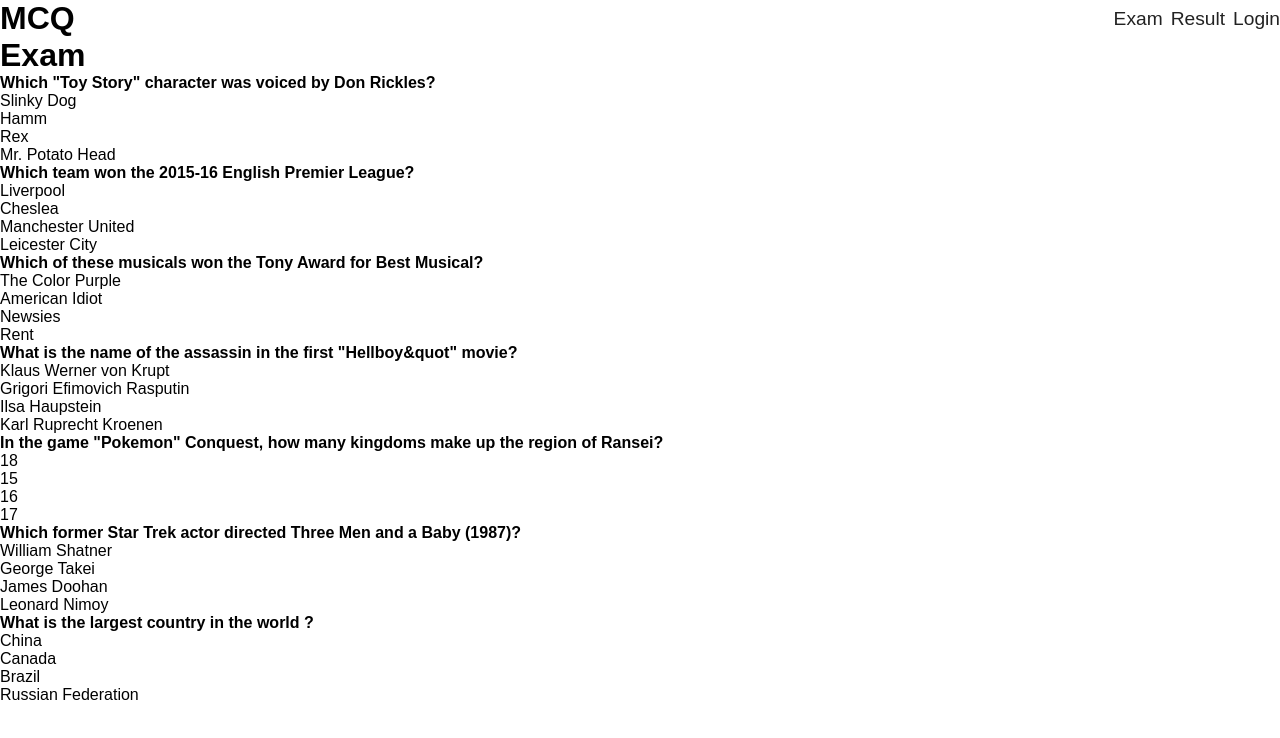
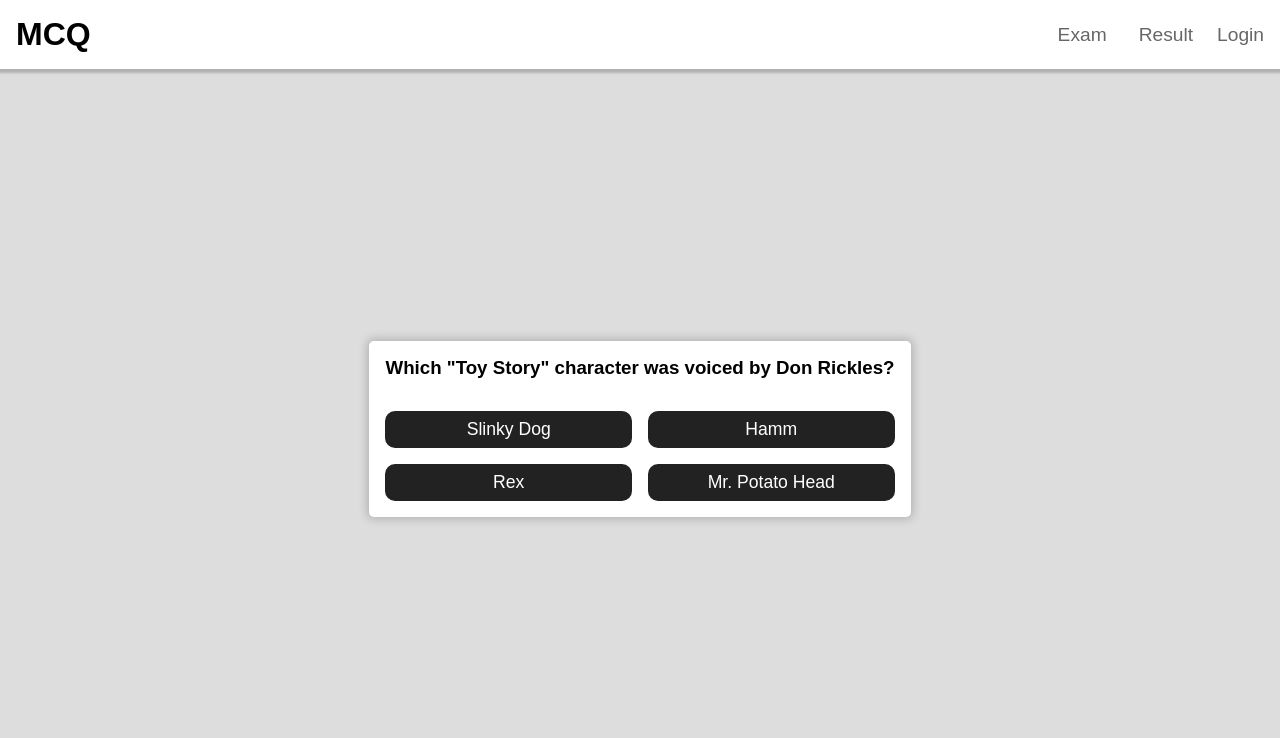
Before and after one commit to Youssef11296/react-mcq-exam-app, a React (Create React App) app: page / in a window 1280 px wide. Shown: the top 738 px of the page. Built offline with nearby package versions, Linux system fonts and the light colour scheme.

Commit message:
App ui first look

```diff
--- a/src/components/Header/Header.scss
+++ b/src/components/Header/Header.scss
@@ -5,6 +5,8 @@
     justify-content: space-between;
     align-items: center;
     background-color: #fff;
+    padding: 1rem;
+    box-shadow: 0 0 2px 4px rgba(0, 0, 0, .2);
 
     h1 {
         text-transform: uppercase;
@@ -17,14 +19,41 @@
             list-style: none;
 
             li {
+                margin: 0 1rem;
+                position: relative;
+
+                &:last-child {
+                    margin: 0 0 0 .5rem;
+                }
+
+                &::after {
+                    content: '';
+                    position: absolute;
+                    bottom: -4px;
+                    left: 0;
+                    width: 100%;
+                    height: 2px;
+                    background: #000;
+                    transform: scaleX(0);
+                    transform-origin: left;
+                    transition: all .3s ease-in-out;
+                }
+
+                &:hover {
+                    &::after {
+                        transform: scaleX(1);
+                        // transform-origin: right;
+                    }
+                }
+
                 a {
-                    color: $main-color;
+                    color: #666;
                     font-size: 1.2rem;
                     text-decoration: none;
-                    margin: 0 .5rem;
+                    transition: all .3s ease-in-out;
 
-                    &:last-child {
-                        margin: 0 0 0 .5rem;
+                    &:hover {
+                        color: #000;
                     }
                 }
             }
--- a/src/components/QuestionItem/QuestionItem.scss
+++ b/src/components/QuestionItem/QuestionItem.scss
@@ -0,0 +1,31 @@
+.question__item {
+    background: #fff;
+    padding: 1rem;
+    border-radius: 5px;
+    box-shadow: 0 0 10px 2px rgba(0, 0, 0, .2);
+
+    .question__body {
+        .question__options {
+            margin-top: 2rem;
+            display: grid;
+            gap: 1rem;
+            grid-template-columns: repeat(2, 1fr);
+            grid-template-rows: repeat(2, 1fr);
+
+            p {
+                cursor: pointer;
+                background: #222;
+                color: #fff;
+                font-size: 1.1rem;
+                padding: .5rem;
+                text-align: center;
+                border-radius: 10px;
+                transition: all .3s ease-in-out;
+
+                &:hover {
+                    background: #3498db;
+                }
+            }
+        }
+    }
+}
--- a/src/components/QuestionItem/QuestionItem.tsx
+++ b/src/components/QuestionItem/QuestionItem.tsx
@@ -12,7 +12,7 @@
   return (
     <div className="question__item">
       <div className="question__body">
-        <h4>{question}</h4>
+        <h3>{question}</h3>
         <div className="question__options">
           {qusetionOptions.map((option, index) => (
             <p key={option}>{option}</p>
--- a/src/components/QuestionsList/QuestionsList.scss
+++ b/src/components/QuestionsList/QuestionsList.scss
@@ -0,0 +1,6 @@
+.questions__list {
+    width: 100%;
+    height: 100%;
+    display: grid;
+    place-items: center;
+}
--- a/src/components/QuestionsList/QuestionsList.tsx
+++ b/src/components/QuestionsList/QuestionsList.tsx
@@ -8,10 +8,12 @@
 const QuestionsList = () => {
   return (
     <div className="questions__list">
-      <h1>Exam</h1>
-      {questions.map((questionItem, index) => (
-        <QuestionItem key={questionItem.id} questionItem={questionItem} />
-      ))}
+      {questions.map(
+        (questionItem, index) =>
+          questionItem.id === 1 && (
+            <QuestionItem key={questionItem.id} questionItem={questionItem} />
+          )
+      )}
     </div>
   );
 };
--- a/src/sass/index.scss
+++ b/src/sass/index.scss
@@ -3,9 +3,17 @@
 $main-color: #222;
 
 // Global styles
-*, *::after, *::before{
-    margin:0;
-    padding:0;
-    box-sizing:border-box;
+*,
+*::after,
+*::before {
+    margin: 0;
+    padding: 0;
+    box-sizing: border-box;
     font-family: sans-serif;
 }
+
+
+// Body
+body {
+    background: #ddd;
+}
--- /dev/null
+++ b/src/screens/ExamScreen/ExamScreen.scss
@@ -0,0 +1,4 @@
+.exam__screen {
+    height: 90vh;
+    padding: 1rem 2rem;
+}
--- a/src/screens/ExamScreen/ExamScreen.tsx
+++ b/src/screens/ExamScreen/ExamScreen.tsx
@@ -1,4 +1,7 @@
+// Components
 import QuestionsList from "../../components/QuestionsList/QuestionsList";
+// Styles
+import "./ExamScreen.scss";
 
 const ExamScreen = () => {
   return (
```
